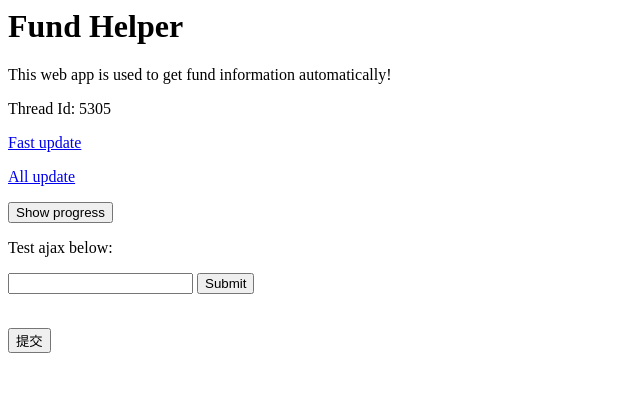
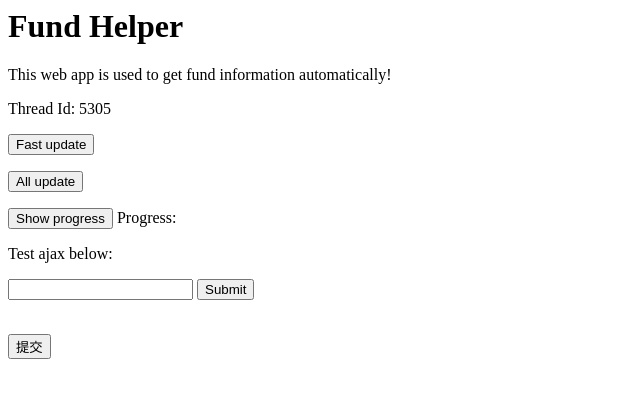
Before and after one commit to sinojelly/FundHelper, a Flask app: page / in a window 1280 px wide. Shown: the top 398 px of the page, without its empty margins (0-640 px from the left). Run offline with Flask 2, Linux system fonts and the light colour scheme; parts of the project's set-up code (start-up, migrations or seed data) failed here and were passed over.

Commit message:
window.location.href = url; use this in javascript to make button trigger file download.

```diff
--- a/templates/index.html
+++ b/templates/index.html
@@ -7,10 +7,10 @@
       <h1>Fund Helper</h1>
       <p>This web app is used to get fund information automatically!</p>
 	  <p>Thread Id: {{thread_id}}</p>
-	  <a href="/update-excel/{{thread_id}}/">Fast update</a><p>
-	  <a href="/update-excel/{{thread_id}}/<False>">All update</a><p>
+	  <button formaction="/update-excel/{{thread_id}}/"  class="showProgress" type="submit" >Fast update</button><p>
+	  <button formaction="/update-excel/{{thread_id}}/<False>"  class="showProgress" type="submit" >All update</button><p>
 	  <button class="showProgress">Show progress</button>
-	  <div id="progress"></div>
+	  Progress:<div id="progress"></div>
 	  <p>Test ajax below:</p>
 	  <form action='{{ url_for('form_data') }}' method="POST">
     <input name="username" type="text"/>
@@ -25,12 +25,13 @@
 	function check_progress() {
 	    //alert({{thread_id}});
 		$("#progress").append("start...");
+		window.location.href = "/update-excel/{{thread_id}}/";
 		worker();
 		function worker() {
 			$.get('progress/' + {{thread_id}}, function(data) {
 			    current = data.current
 				total = data.total
-				$("#progress").append(current+"/"+total);
+				$("#progress").text(current+"/"+total);
 				if (current < total) {
 				    $("#progress").append(" next ");
 					setTimeout(worker, 1000);
```
